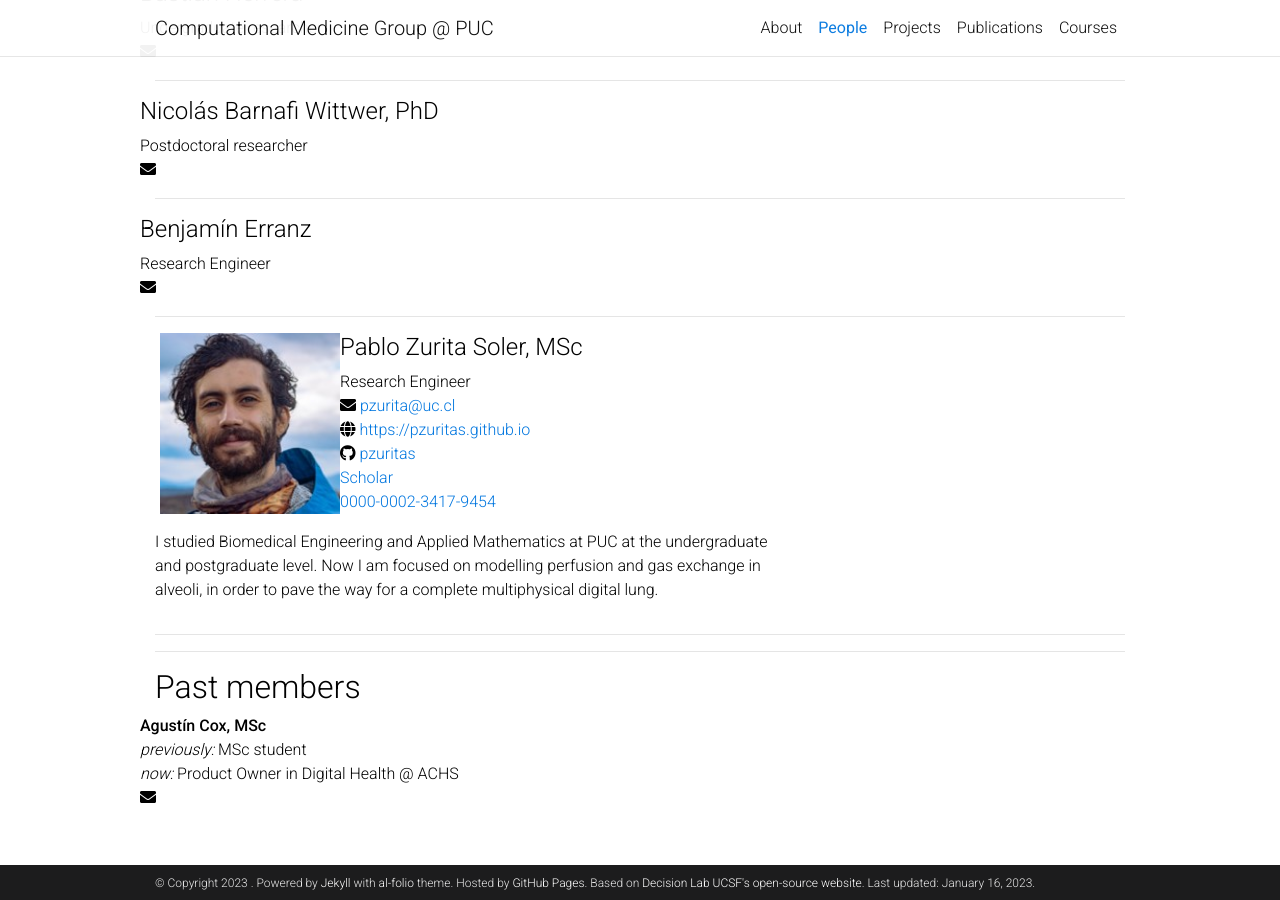
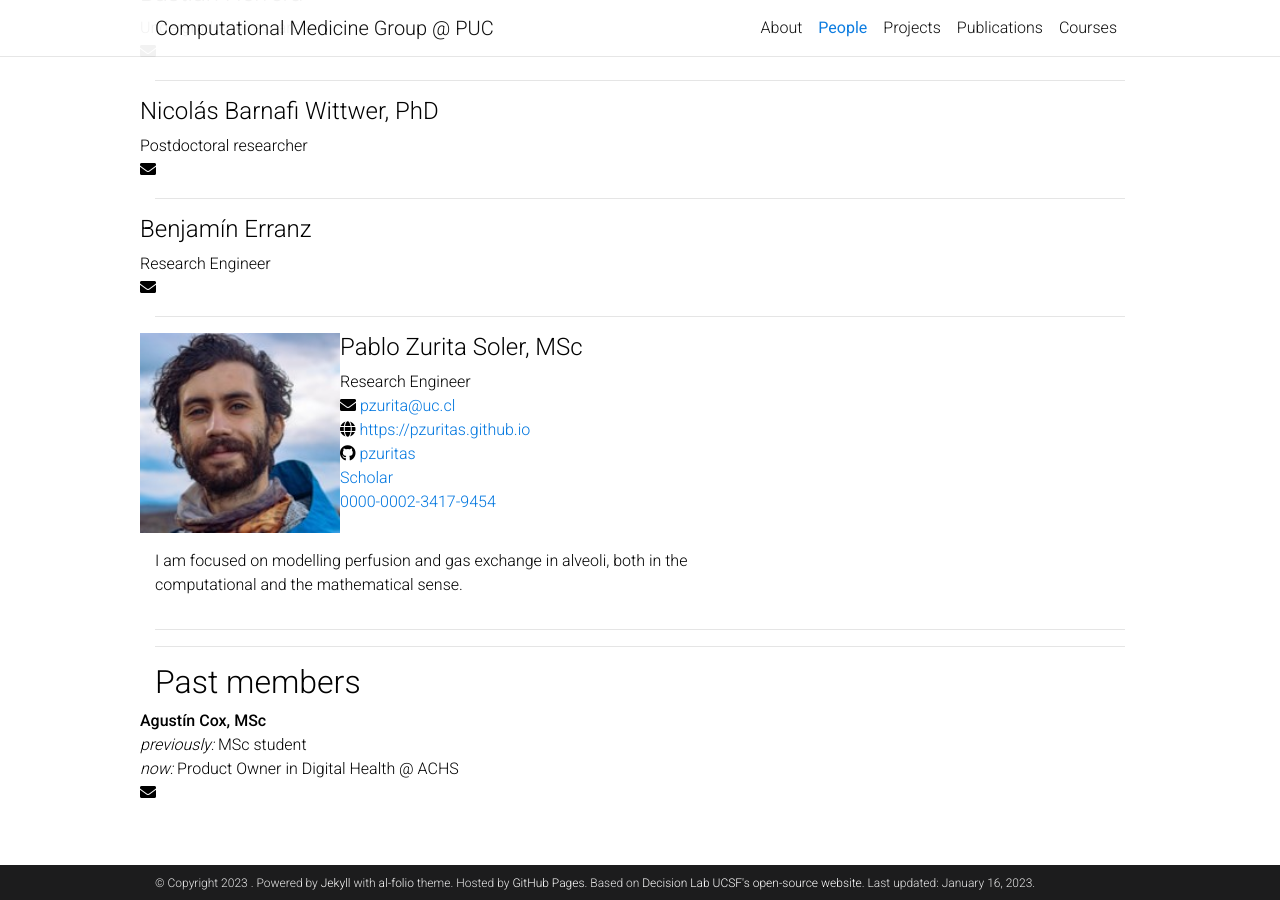
Before and after one commit to comp-medicine-uc/comp-medicine-uc.github.io, a Jekyll site: the page built from _pages/people.md, in a window 1280 px wide and 900 px high, scrolled down 1147 px. Built offline with Jekyll 4.4.1, drawn with Linux system fonts in a browser that asks for light colours; comment, search, counter and statistics services are not loaded; a style sheet for code colours, icons or effects is not loaded.

Commit message:
Trying out new photos

```diff
--- a/_data/members.yml
+++ b/_data/members.yml
@@ -128,4 +128,4 @@
   github: pzuritas
   scholar: 16EmcJUAAAAJ
   orcid: 0000-0002-3417-9454
-  description: I studied Biomedical Engineering and Applied Mathematics at PUC at the undergraduate and postgraduate level. Now I am focused on modelling perfusion and gas exchange in alveoli, in order to pave the way for a complete multiphysical digital lung.
+  description: I am focused on modelling perfusion and gas exchange in alveoli, both in the computational and the mathematical sense.
--- a/_pages/people.md
+++ b/_pages/people.md
@@ -9,7 +9,7 @@ nav_order: 1
 {% for person in site.data.members %}
 <!-- The paddingtop and margin-top edits allow anchors to link properly. -->
 <div id = "{{person.name}}" class="row" style="padding-top: 60px; margin-top: -60px;">
-    {% if person.image %}<img style="float: right; width: 20%; padding-left: 20px;" src="{{ person.image | prepend: '/assets/img/' | prepend: site.baseurl | prepend: site.url }}" alt="photo of {{person.name}}">{% endif %}
+    {% if person.image %}<img style="float: right; width: 20%" src="{{ person.image | prepend: '/assets/img/' | prepend: site.baseurl | prepend: site.url }}" alt="photo of {{person.name}}">{% endif %}
     <div>
         <h4>{{person.name}}{% if person.degrees %}, {{person.degrees}} {% endif %}</h4>
         {{person.position}} <br>
```
